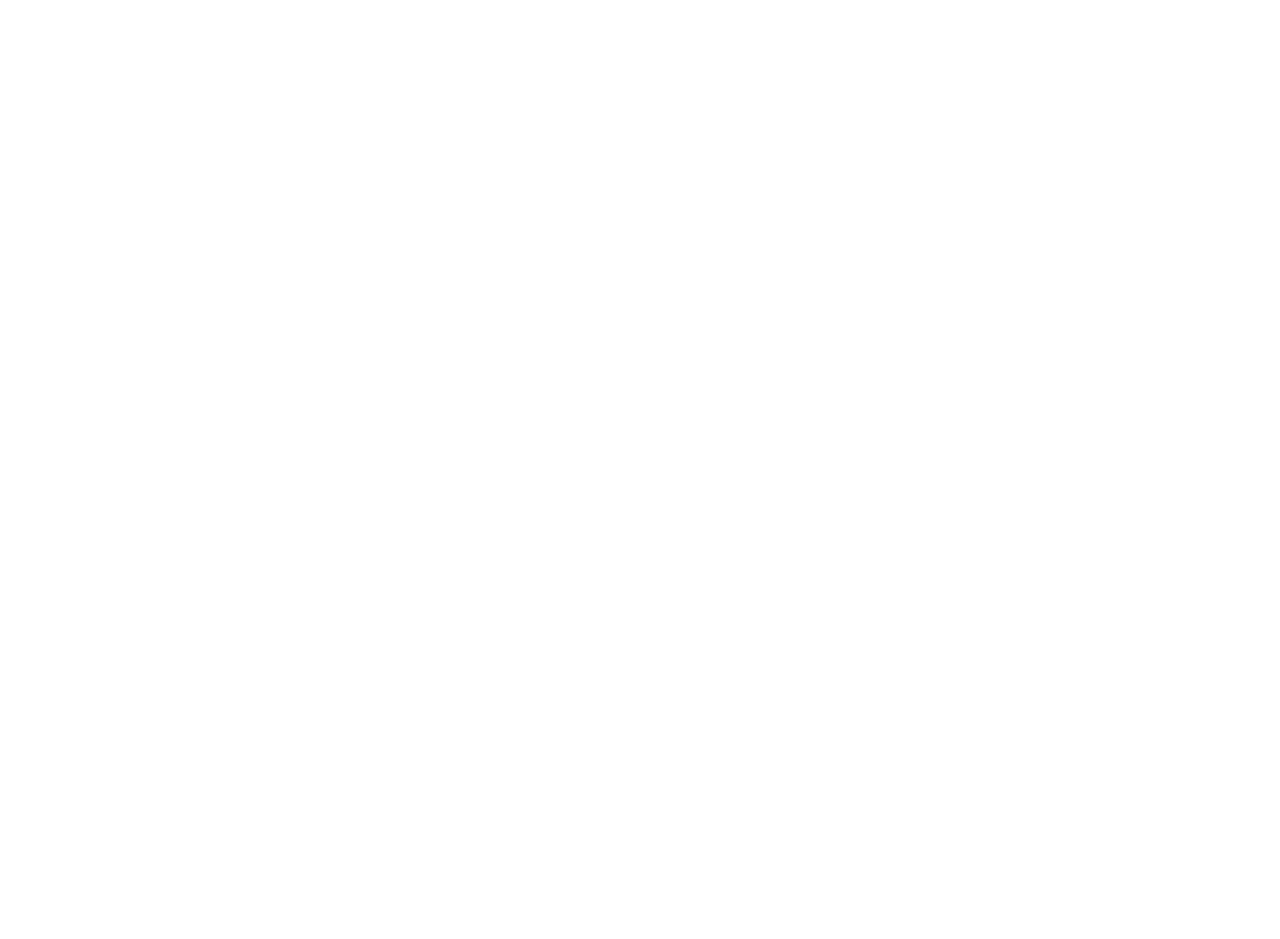
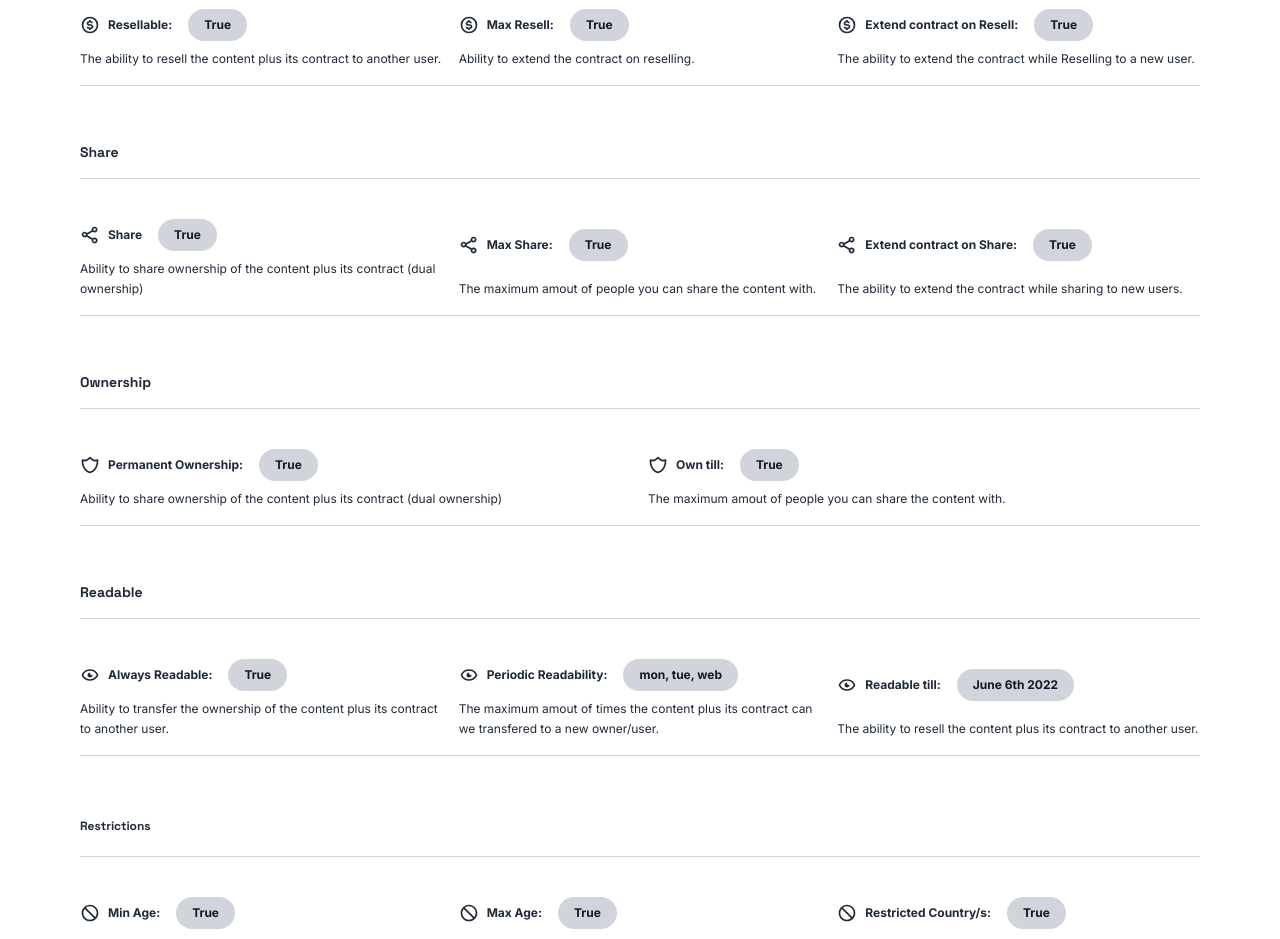
Before and after one commit to Josh-millr/nomadicmusk, a Next.js app: page /contract-description in a window 1280 px wide. Shown: the part 1060-1999 px from the top of the page. Before the commit the page ends 1071 px from the top, so only its background shows below. Built offline with nearby package versions, Linux system fonts and the light colour scheme.

Commit message:
Done with the Contract description page

```diff
--- a/components/index.js
+++ b/components/index.js
@@ -36,5 +36,8 @@
   BiTransferAlt,
   BiShareAlt,
   BiTrash,
+  BiShieldAlt2,
+  BiShowAlt,
+  BiBlock,
 } from "react-icons/bi";
 export { RiStarFill } from "react-icons/ri";
--- a/pages/contract-description.js
+++ b/pages/contract-description.js
@@ -3,6 +3,9 @@
   BiDollarCircle,
   BiShareAlt,
   BiTrash,
+  BiShieldAlt2,
+  BiShowAlt,
+  BiBlock,
 } from "../components/index";
 
 const ContractActionButton = ({ label, icon: Icon }) => {
@@ -117,15 +120,16 @@
 
       {/* Contract Details */}
       <div className="py-10">
-        <h1 className="m4-2 text-2xl font-bold">Contract Action</h1>
+        <h1 className="mb-6 text-2xl font-bold">Contract Action</h1>
         {/* ............................... */}
-        <div className="grid-row-1 grid grid-cols-1 gap-y-6 text-xs text-gray-800 md:gap-y-10 lg:gap-y-20">
+        <div className="grid-row-1 grid grid-cols-1 gap-y-6 text-xs text-gray-800 md:gap-y-10">
+          {/* Contract List 1 */}
           <div className="grid grid-cols-1 grid-rows-1 gap-y-6">
-            <h3 className="border-b border-gray-300 py-4 font-bold ">
+            <h3 className="border-b border-gray-300 py-4 text-sm font-bold ">
               Transfer
             </h3>
             {/* Contract Table */}
-            <div className="grid w-full grid-cols-1 grid-rows-1 gap-x-4 text-xs text-gray-800 sm:grid-cols-2 lg:grid-cols-3">
+            <div className="grid w-full grid-cols-1 grid-rows-1 gap-x-4 border-b border-gray-300 text-xs text-gray-800 sm:grid-cols-2 lg:grid-cols-3">
               <ContractDescItem
                 title="Transferable"
                 desc="Ability to transfer the ownership of the content plus its
@@ -142,30 +146,155 @@
               />
               {/* Item 3 */}
               <ContractDescItem
-                title="Resellable:"
-                desc="The ability to resell the content plus its contract to another user."
-                icon={BiTransferAlt}
-                value="True"
-              />
-              {/* Item 4 */}
-              <ContractDescItem
-                title="Max Resell:"
-                desc="Ability to extend the contract on reselling."
-                icon={BiTransferAlt}
-                value="True"
-              />
-              {/* Item 5 */}
-              <ContractDescItem
                 title="Extend contract on Transfer:"
                 desc="The ability to extend the contract while transfering to a new user."
                 icon={BiTransferAlt}
                 value="True"
               />
-              {/* Item 6 */}
+            </div>
+          </div>
+
+          {/* Contract List 2 */}
+          <div className="grid grid-cols-1 grid-rows-1 gap-y-6">
+            <h3 className="border-b border-gray-300 py-4 text-sm font-bold ">
+              Resell
+            </h3>
+            {/* Contract Table */}
+            <div className="grid w-full grid-cols-1 grid-rows-1 gap-x-4 border-b border-gray-300 text-xs text-gray-800 sm:grid-cols-2 lg:grid-cols-3">
+              {/* Item 1 */}
+              <ContractDescItem
+                title="Resellable:"
+                desc="The ability to resell the content plus its contract to another user."
+                icon={BiDollarCircle}
+                value="True"
+              />
+              {/* Item 2 */}
+              <ContractDescItem
+                title="Max Resell:"
+                desc="Ability to extend the contract on reselling."
+                icon={BiDollarCircle}
+                value="True"
+              />
+
+              {/* Item 3 */}
               <ContractDescItem
                 title="Extend contract on Resell:"
                 desc="The ability to extend the contract while Reselling to a new user."
-                icon={BiTransferAlt}
+                icon={BiDollarCircle}
+                value="True"
+              />
+            </div>
+          </div>
+
+          {/* Contract List 3 */}
+          <div className="grid grid-cols-1 grid-rows-1 gap-y-6">
+            <h3 className="border-b border-gray-300 py-4 text-sm font-bold">
+              Share
+            </h3>
+            {/* Contract Table */}
+            <div className="grid w-full grid-cols-1 grid-rows-1 gap-x-4 border-b border-gray-300 text-xs text-gray-800 sm:grid-cols-2 lg:grid-cols-3">
+              <ContractDescItem
+                title="Share"
+                desc="Ability to share ownership of the content plus its contract (dual ownership)"
+                icon={BiShareAlt}
+                value="True"
+              />
+              {/* Item 2 */}
+              <ContractDescItem
+                title="Max Share:"
+                desc="The maximum amout of people you can share the content with."
+                icon={BiShareAlt}
+                value="True"
+              />
+              {/* Item 3 */}
+              <ContractDescItem
+                title="Extend contract on Share:"
+                desc="The ability to extend the contract while sharing to new users."
+                icon={BiShareAlt}
+                value="True"
+              />
+            </div>
+          </div>
+
+          {/* Contract List 4 */}
+          <div className="font-sm grid grid-cols-1 grid-rows-1 gap-y-6">
+            <h3 className="border-b border-gray-300 py-4 text-sm font-bold ">
+              Ownership
+            </h3>
+            {/* Contract Table */}
+            <div className="grid w-full grid-cols-1 grid-rows-1 gap-x-4 border-b border-gray-300 text-xs text-gray-800 sm:grid-cols-2">
+              <ContractDescItem
+                title="Permanent Ownership:"
+                desc="Ability to share ownership of the content plus its contract (dual ownership)"
+                icon={BiShieldAlt2}
+                value="True"
+              />
+              {/* Item 2 */}
+              <ContractDescItem
+                title="Own till:"
+                desc="The maximum amout of people you can share the content with."
+                icon={BiShieldAlt2}
+                value="True"
+              />
+            </div>
+          </div>
+
+          {/* Contract List 5 */}
+          <div className="grid grid-cols-1 grid-rows-1 gap-y-6">
+            <h3 className="border-b border-gray-300 py-4 text-sm font-bold">
+              Readable
+            </h3>
+            {/* Contract Table */}
+            <div className="grid w-full grid-cols-1 grid-rows-1 gap-x-4 border-b border-gray-300 text-xs text-gray-800 sm:grid-cols-2 lg:grid-cols-3">
+              <ContractDescItem
+                title="Always Readable:"
+                desc="Ability to transfer the ownership of the content plus its
+                  contract to another user."
+                icon={BiShowAlt}
+                value="True"
+              />
+              {/* Item 2 */}
+              <ContractDescItem
+                title="Periodic Readability:"
+                desc="The maximum amout of times the content plus its contract can we transfered to a new owner/user."
+                icon={BiShowAlt}
+                value="mon, tue, web"
+              />
+              {/* Item 3 */}
+              <ContractDescItem
+                title="Readable till:"
+                desc="The ability to resell the content plus its contract to another user."
+                icon={BiShowAlt}
+                value="June 6th 2022"
+              />
+            </div>
+          </div>
+
+          {/* Contract List 6 */}
+          <div className="grid grid-cols-1 grid-rows-1 gap-y-6">
+            <h3 className="border-b border-gray-300 py-4 font-bold ">
+              Restrictions
+            </h3>
+            {/* Contract Table */}
+            <div className="grid w-full grid-cols-1 grid-rows-1 gap-x-4 border-b border-gray-300 text-xs text-gray-800 sm:grid-cols-2 lg:grid-cols-3">
+              <ContractDescItem
+                title="Min Age:"
+                desc="The minimum age capable of viewing this content."
+                icon={BiBlock}
+                value="True"
+              />
+              {/* Item 2 */}
+              <ContractDescItem
+                title="Max Age:"
+                desc="The maximum age capable of viewing this content."
+                icon={BiBlock}
+                value="True"
+              />
+              {/* Item 3 */}
+              <ContractDescItem
+                title="Restricted Country/s:"
+                desc="List of countries where your content is restricted."
+                icon={BiBlock}
                 value="True"
               />
             </div>
```
